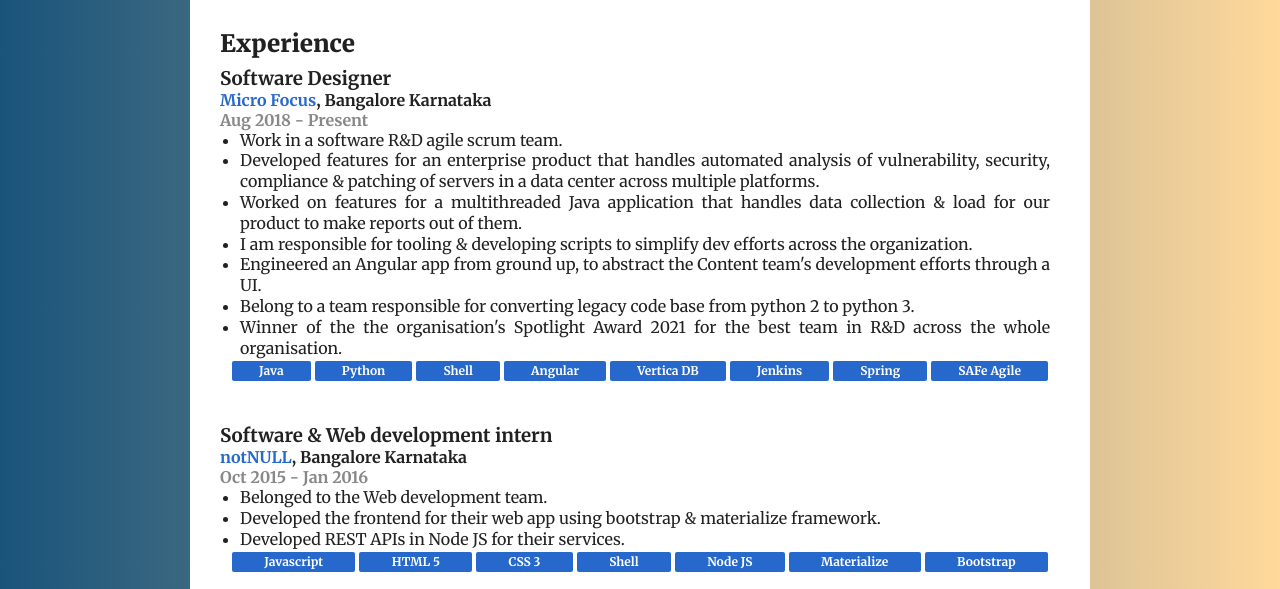
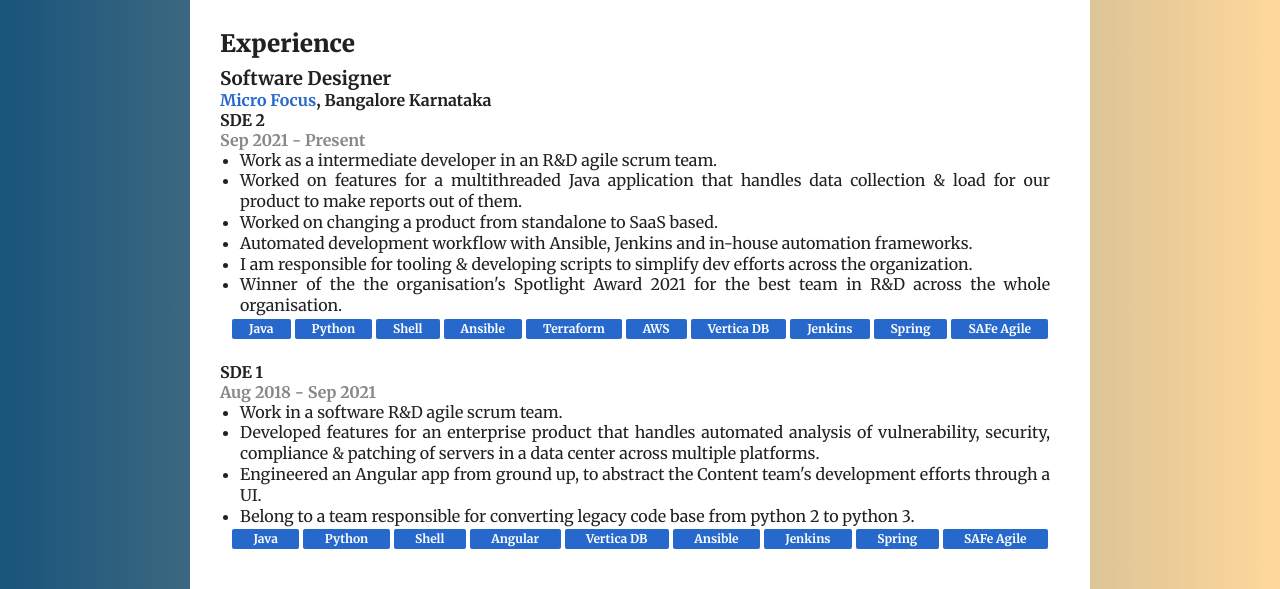
Before and after one commit to Akhilsudh/Akhilsudh.github.io, a plain HTML site: page resume.html in a window 1280 px wide. Shown: the part 202-791 px from the top of the page. Drawn offline with Linux system fonts and the light colour scheme.

Commit message:
Updated the resume html file

```diff
--- a/resume.html
+++ b/resume.html
@@ -29,15 +29,36 @@
       <section>
         <h3>Software Designer</h3>
         <h4><span class="light">Micro Focus</span>, Bangalore Karnataka</h4>
-        <h4 class="date">Aug 2018 - Present</h4>
+        <h4>SDE 2</h4>
+        <h4 class="date">Sep 2021 - Present</h4>
+        <ul>
+          <li>Work as a intermediate developer in an R&D agile scrum team.</li>
+          <li>Worked on features for a multithreaded Java application that handles data collection & load for our product to make reports out of them.</li>
+          <li>Worked on changing a product from standalone to SaaS based.</li>
+          <li>Automated development workflow with Ansible, Jenkins and in-house automation frameworks.</li>
+          <li>I am responsible for tooling & developing scripts to simplify dev efforts across the organization.</li>
+          <li>Winner of the the organisation's Spotlight Award 2021 for the best team in R&D across the whole organisation.</li>
+        </ul>
+        <ul class="content-skills">
+          <li>Java</li>
+          <li>Python</li>
+          <li>Shell</li>
+          <li>Ansible</li>
+          <li>Terraform</li>
+          <li>AWS</li>
+          <li>Vertica DB</li>
+          <li>Jenkins</li>
+          <li>Spring</li>
+          <li>SAFe Agile</li>
+        </ul>
+      </br>
+        <h4>SDE 1</h4>
+        <h4 class="date">Aug 2018 - Sep 2021</h4>
         <ul>
           <li>Work in a software R&D agile scrum team.</li>
           <li>Developed features for an enterprise product that handles automated analysis of vulnerability, security, compliance & patching of servers in a data center across multiple platforms.</li>
-          <li>Worked on features for a multithreaded Java application that handles data collection & load for our product to make reports out of them.</li>
-          <li>I am responsible for tooling & developing scripts to simplify dev efforts across the organization.</li>
           <li>Engineered an Angular app from ground up, to abstract the Content team's development efforts through a UI.</li>
           <li>Belong to a team responsible for converting legacy code base from python 2 to python 3.</li>
-          <li>Winner of the the organisation's Spotlight Award 2021 for the best team in R&D across the whole organisation.</li>
         </ul>
         <ul class="content-skills">
           <li>Java</li>
@@ -45,6 +66,7 @@
           <li>Shell</li>
           <li>Angular</li>
           <li>Vertica DB</li>
+          <li>Ansible</li>
           <li>Jenkins</li>
           <li>Spring</li>
           <li>SAFe Agile</li>
@@ -81,6 +103,9 @@
         </ul>
         <ul class="content-skills">
           <li>Mathematical Foundations For Datascience</li>
+          <li>Applied Machine Learning</li>
+          <li>Advanced Statistics</li>
+          <li>Object Oriented Modelling and Design</li>
         </ul>
       </section>
         <h3>Bachelor of Engineering, Computer Science</h3>
@@ -276,7 +301,7 @@
         <section class="grid-2">
           <h2>Contact</h2>
           <p>Bangalore. Karnataka, India</p>
-          <p><a href="mailto:akhil.sudhakaran@protonmail.com">akhil.sudhakaran@pm.me</a></p>
+          <p><a href="mailto:akhil.sudhakaran@protonmail.com">akhil.sudhakaran@proton.me</a></p>
           <p><a href="https://www.linkedin.com/in/akhilsudh/">linkedin/in/akhilsudh</a></p>
           <p><a href="https://github.com/Akhilsudh">github/Akhilsudh</a></p>
         </section>
```
